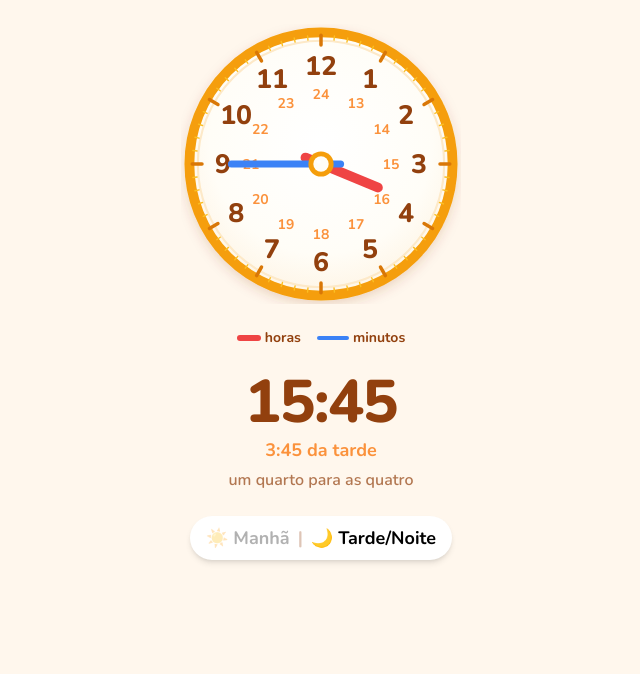
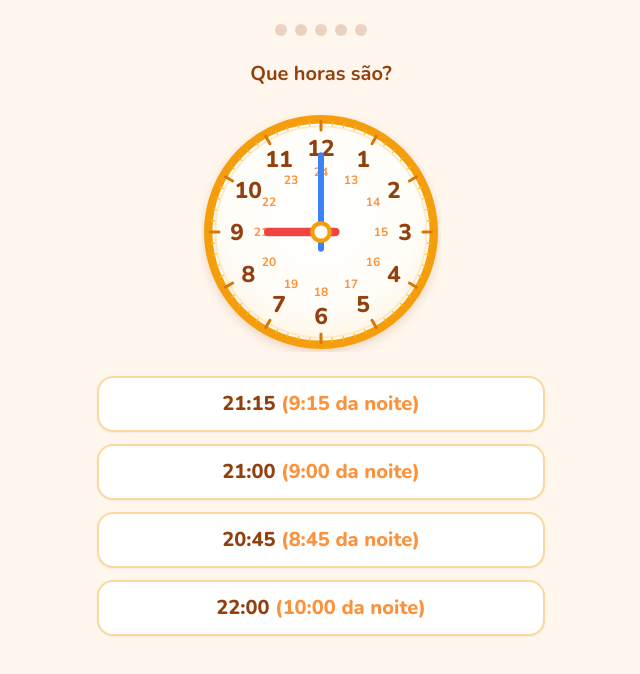
Before and after one commit to fabioduque/clokids, a React (Vite) app: page / in a window 1280 px wide. Shown: the top 674 px of the page, without its empty margins (319-959 px from the left). Built offline with nearby package versions, Linux system fonts and the light colour scheme.

Commit message:
feat: QuizView 5-question round with feedback and stars

```diff
--- a/src/App.tsx
+++ b/src/App.tsx
@@ -1,12 +1,9 @@
-import { useState } from 'react'
-import { FreePlayView } from './views/FreePlayView'
-import { DEFAULT_PROFILE } from './lib/profileStore'
+import { QuizView } from './views/QuizView'
 
 export default function App() {
-  const [total, setTotal] = useState(945)
   return (
     <div className="min-h-screen bg-bg font-rounded">
-      <FreePlayView total={total} onChange={setTotal} settings={DEFAULT_PROFILE.settings} />
+      <QuizView level={1} onFinish={(s) => alert(`Score: ${s}`)} />
     </div>
   )
 }
--- /dev/null
+++ b/src/views/QuizView.tsx
@@ -0,0 +1,101 @@
+import { useMemo, useState } from 'react'
+import { AnalogClock } from '../components/AnalogClock'
+import { makeQuestion, type Level, type Question } from '../lib/quiz'
+import { format24, format12, split, toWords, periodWord } from '../lib/timeModel'
+
+export interface QuizViewProps {
+  level: Level
+  onFinish: (correctCount: number) => void
+}
+
+const ROUND = 5
+
+function buildRound(level: Level): Question[] {
+  const rng = Math.random
+  return Array.from({ length: ROUND }, () => makeQuestion(level, rng))
+}
+
+export function QuizView({ level, onFinish }: QuizViewProps) {
+  const [round] = useState<Question[]>(() => buildRound(level))
+  const [idx, setIdx] = useState(0)
+  const [score, setScore] = useState(0)
+  const [picked, setPicked] = useState<number | null>(null)
+  const q = round[idx]
+  const done = idx >= ROUND
+
+  const results = useMemo(() => '⭐'.repeat(score) + '☆'.repeat(ROUND - score), [score, done])
+
+  if (done) {
+    return (
+      <div className="flex flex-col items-center gap-4 py-10 text-center">
+        <h2 className="text-3xl font-extrabold text-ink">Acertaste {score}/{ROUND}!</h2>
+        <p className="text-4xl">{results}</p>
+        <button className="rounded-full bg-ring px-6 py-3 text-xl font-extrabold text-white shadow-md active:scale-95"
+          onClick={() => onFinish(score)}>
+          Continuar
+        </button>
+      </div>
+    )
+  }
+
+  function choose(option: number) {
+    if (picked !== null) return
+    setPicked(option)
+    if (option === q.correct) setScore((s) => s + 1)
+    setTimeout(() => {
+      setPicked(null)
+      setIdx((i) => i + 1)
+    }, 1400)
+  }
+
+  function digitalLabel(total: number) {
+    const { hour24, minute } = split(total)
+    return `${format24(total)} · ${toWords(hour24, minute)} ${periodWord(hour24)}`
+  }
+
+  return (
+    <div className="flex flex-col items-center gap-6 py-6">
+      <div className="flex gap-2">
+        {Array.from({ length: ROUND }, (_, i) => (
+          <span key={i} className={`h-3 w-3 rounded-full ${i < idx ? 'bg-ring' : 'bg-ink/20'}`} />
+        ))}
+      </div>
+
+      {q.direction === 'analogToDigital' ? (
+        <>
+          <p className="text-xl font-bold text-ink">Que horas são?</p>
+          <AnalogClock total={q.correct} size={240} />
+          <div className="grid w-full max-w-md grid-cols-1 gap-3">
+            {q.options.map((opt) => (
+              <button key={opt} onClick={() => choose(opt)}
+                className={feedbackClass(opt, picked, q.correct)}>
+                {format24(opt)} <span className="text-ink24">({format12(opt)})</span>
+              </button>
+            ))}
+          </div>
+        </>
+      ) : (
+        <>
+          <p className="text-xl font-bold text-ink">Qual relógio mostra esta hora?</p>
+          <p className="text-4xl font-extrabold text-ink">{digitalLabel(q.correct)}</p>
+          <div className="grid w-full max-w-md grid-cols-2 gap-3">
+            {q.options.map((opt) => (
+              <button key={opt} onClick={() => choose(opt)}
+                className={`flex items-center justify-center rounded-2xl p-2 ${feedbackClass(opt, picked, q.correct)}`}>
+                <AnalogClock total={opt} size={130} show24={false} />
+              </button>
+            ))}
+          </div>
+        </>
+      )}
+    </div>
+  )
+}
+
+function feedbackClass(opt: number, picked: number | null, correct: number): string {
+  const base = 'rounded-2xl border-2 px-4 py-3 text-xl font-extrabold shadow-sm transition-colors'
+  if (picked === null) return `${base} border-ring/40 bg-white text-ink active:scale-95`
+  if (opt === correct) return `${base} border-green-500 bg-green-100 text-green-800`
+  if (opt === picked) return `${base} border-red-300 bg-red-50 text-red-400`
+  return `${base} border-ink/10 bg-white text-ink/40`
+}
```
